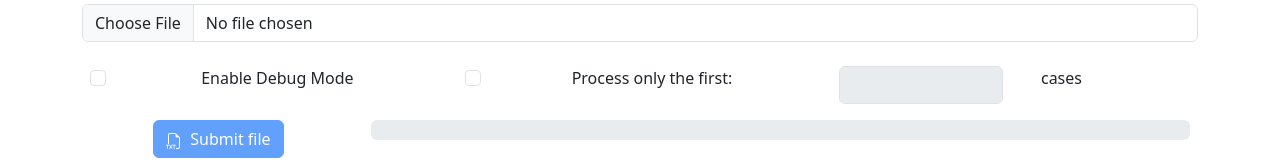
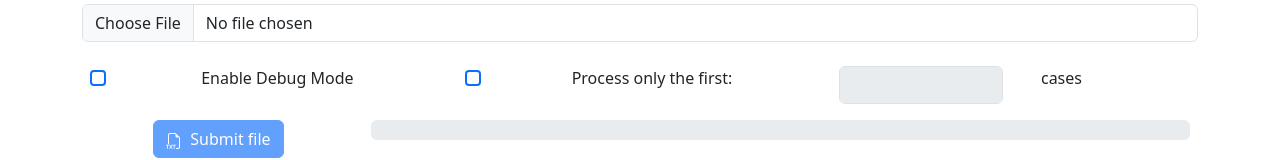
Before and after one commit to hugo-chavar/merge-excel-react, a React (Vite) app: page / in a window 1280 px wide. Shown: the part 152-312 px from the top of the page. Built offline with nearby package versions, Linux system fonts and the light colour scheme.

Commit message:
Improve visibility of checkboxes

```diff
--- a/src/components/Toggle.tsx
+++ b/src/components/Toggle.tsx
@@ -18,7 +18,7 @@
   return (
     <div className="form-check">
       <input
-        className="form-check-input"
+        className="form-check-input border-2 border-primary"
         type="checkbox"
         checked={checked}
         onChange={onChange}
```
